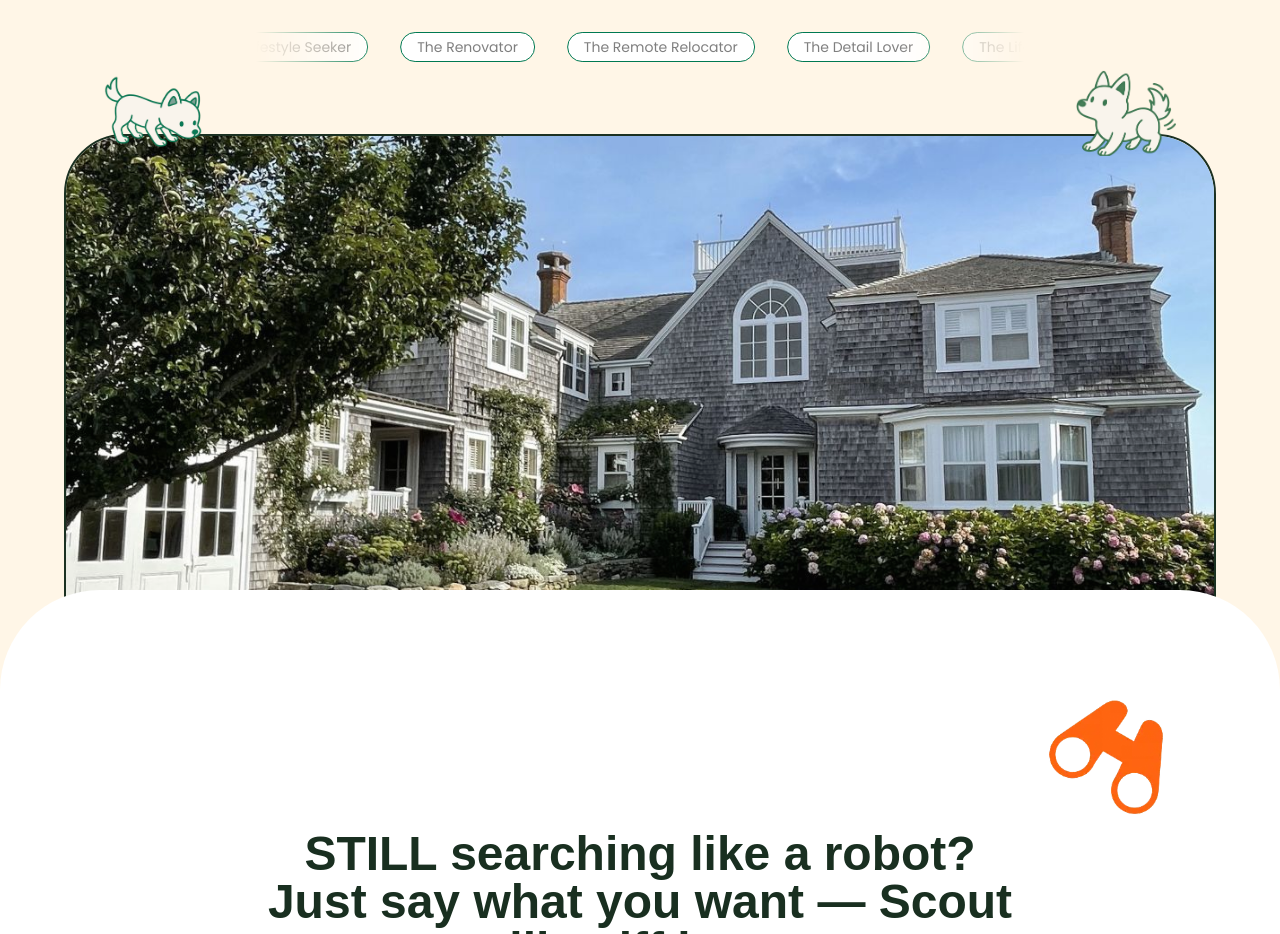
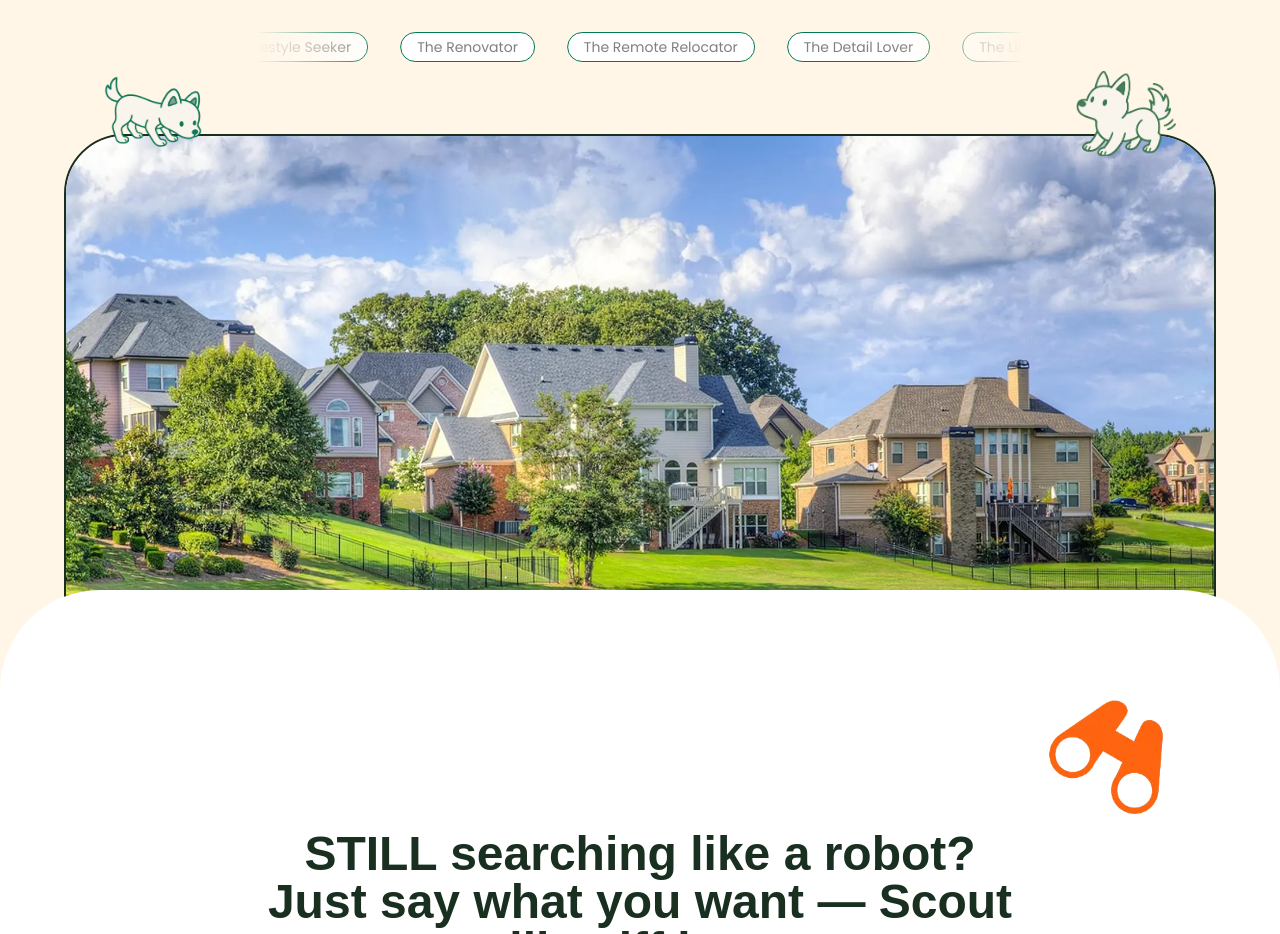
Before and after one commit to dhruv-colosus/truffle-landing-page, a Next.js app: page / in a window 1280 px wide. Shown: the part 480-1414 px from the top of the page. Built offline with nearby package versions, Linux system fonts and the light colour scheme; a web font is replaced by a local one.

Commit message:
added og image, timing changes for fadeimage

```diff
--- a/components/FadeImage.tsx
+++ b/components/FadeImage.tsx
@@ -1,45 +1,3 @@
-// "use client"
-
-// import Image from "next/image";
-// import { useEffect, useState } from "react";
-// import { motion, AnimatePresence } from "motion/react";
-
-
-// export default function FadeImage() {
-//     const [currentIndex, setCurrentIndex] = useState(0);
-
-//     const images = [
-//         '/LandingPage/hero_image.webp',
-//         '/LandingPage/hero_image2.jpg',
-//         '/LandingPage/hero_image3.jpg',
-//         '/LandingPage/hero_image4.jpg',
-//     ]
-
-//     useEffect(() => {
-//         const interval = setInterval(() => {
-//             setCurrentIndex((prevIndex) =>
-//                 prevIndex === images.length - 1 ? 0 : prevIndex + 1
-//             );
-//         }, 3000);
-
-//         return () => clearInterval(interval)
-//     }, [images.length])
-
-//     return (
-//         <AnimatePresence mode="wait">
-//             <motion.div
-//                 key={currentIndex} // ensures AnimatePresence detects change
-//                 initial={{ opacity: 0.5 }}
-//                 animate={{ opacity: 1 }}
-//                 exit={{ opacity: 0.5 }}
-//                 transition={{ duration: .2 }}
-//             >
-//                 <Image src={images[currentIndex]} priority={true} alt="Hero Image" className="max-md:h-[350px] h-[600px] max-md:object-cover object-cover border-2 border-truffle-green-dark rounded-[60px] max-md:rounded-[40px]" width={2134} height={1032} />
-//             </motion.div>
-//         </AnimatePresence >
-//     )
-// }
-
 "use client"
 
 import Image from "next/image";
@@ -62,7 +20,7 @@ export default function FadeImage() {
             setCurrentIndex((prevIndex) =>
                 prevIndex === images.length - 1 ? 0 : prevIndex + 1
             );
-        }, 3000);
+        }, 8000);
 
         return () => clearInterval(interval)
     }, [images.length])
```
Also changed, not shown: app/opengraph-image.png (added).
